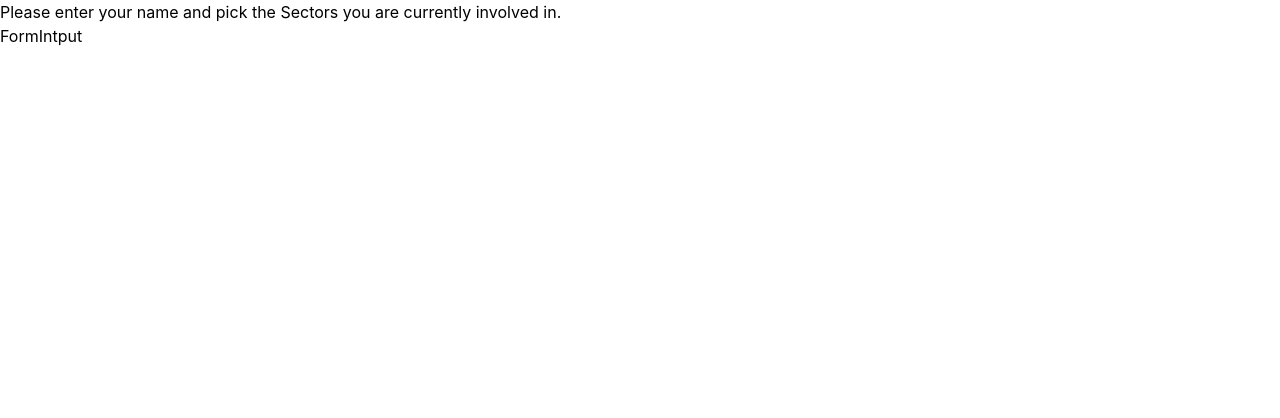
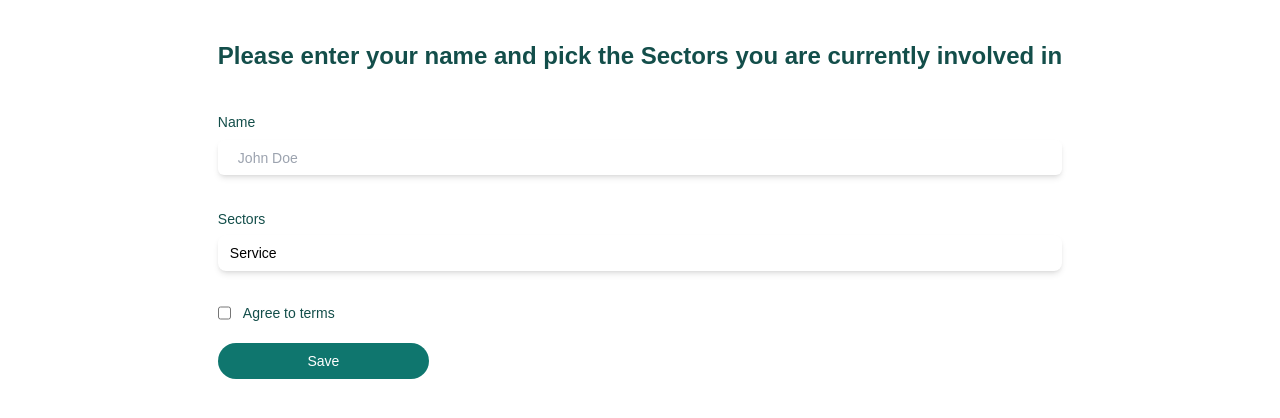
Before and after one commit to idMuvunyi/dynamic-form-challenge, a React (Create React App) app: page / in a window 1280 px wide. Shown: the top 418 px of the page. Built offline with nearby package versions, Linux system fonts and the light colour scheme.

Commit message:
implement components and basic UI styling

```diff
--- a/package.json
+++ b/package.json
@@ -3,6 +3,7 @@
   "version": "0.1.0",
   "private": true,
   "dependencies": {
+    "@headlessui/react": "^1.7.15",
     "@testing-library/jest-dom": "^5.17.0",
     "@testing-library/react": "^13.4.0",
     "@testing-library/user-event": "^13.5.0",
--- a/src/App.css
+++ /dev/null
@@ -1,38 +0,0 @@
-.App {
-  text-align: center;
-}
-
-.App-logo {
-  height: 40vmin;
-  pointer-events: none;
-}
-
-@media (prefers-reduced-motion: no-preference) {
-  .App-logo {
-    animation: App-logo-spin infinite 20s linear;
-  }
-}
-
-.App-header {
-  background-color: #282c34;
-  min-height: 100vh;
-  display: flex;
-  flex-direction: column;
-  align-items: center;
-  justify-content: center;
-  font-size: calc(10px + 2vmin);
-  color: white;
-}
-
-.App-link {
-  color: #61dafb;
-}
-
-@keyframes App-logo-spin {
-  from {
-    transform: rotate(0deg);
-  }
-  to {
-    transform: rotate(360deg);
-  }
-}
--- a/src/App.tsx
+++ b/src/App.tsx
@@ -1,16 +1,31 @@
-import React from 'react';
-import './App.css';
-import { FormIntput } from './components';
+import React, { useState } from 'react';
+import './index.css';
+import {
+  CustomButton,
+  FormCheckBox,
+  FormIntput,
+  FormSelectBox,
+} from './components';
 
 function App() {
+  // initialize name state as empty string
+  const [name, setName] = useState<string>('');
+
   return (
-    <div>
-      <h3>
-        Please enter your name and pick the Sectors you are currently involved
-        in.
-      </h3>
-      <FormIntput />
-    </div>
+    <main className="Container mx-auto p-10 flex flex-col justify-center items-center">
+      <div className="w-90">
+        <div className="flex flex-1 flex-col content-center">
+          <h4 className="text-2xl font-bold text-teal-900">
+            Please enter your name and pick the Sectors you are currently
+            involved in
+          </h4>
+          <FormIntput name={name} setName={setName} />
+        </div>
+        <FormSelectBox />
+        <FormCheckBox />
+        <CustomButton title="Save" handleBtnClick={() => {}} />
+      </div>
+    </main>
   );
 }
 
--- a/src/components/CustomButton.tsx
+++ b/src/components/CustomButton.tsx
@@ -1,7 +1,16 @@
-import React from 'react';
+import React, { MouseEventHandler } from 'react';
 
-const CustomButton = () => {
-  return <div>CustomButton</div>;
+interface ButtonProps {
+  title: string;
+  handleBtnClick: MouseEventHandler<HTMLButtonElement>;
+}
+
+const CustomButton = ({ title, handleBtnClick }: ButtonProps) => {
+  return (
+    <button type="button" onClick={handleBtnClick} className="button_styles">
+      {title}
+    </button>
+  );
 };
 
 export default CustomButton;
--- a/src/components/FormCheckBox.tsx
+++ b/src/components/FormCheckBox.tsx
@@ -1,7 +1,20 @@
-import React from 'react';
+import React, { useState } from 'react';
 
 const FormCheckBox = () => {
-  return <div>FormCheckBox</div>;
+  let [plan, setPlan] = useState('startup');
+
+  return (
+    <div className="flex mt-8">
+      <input
+        type="checkbox"
+        className="shrink-0 mr-3 border-gray-200 rounded text-orange-200 focus:ring-orange-200  accent-orange-200 dark:bg-gray-800 dark:border-gray-700 dark:checked:bg-blue-500 dark:focus:ring-offset-gray-800"
+        id="checkbox"
+      />
+      <label htmlFor="checkbox" className="font-normal text-teal-900 text-sm">
+        Agree to terms
+      </label>
+    </div>
+  );
 };
 
 export default FormCheckBox;
--- a/src/components/FormIntput.tsx
+++ b/src/components/FormIntput.tsx
@@ -1,7 +1,29 @@
 import React from 'react';
 
-const FormIntput = () => {
-  return <div>FormIntput</div>;
+interface FormInputProps {
+  name: string;
+  setName: (e: string) => void;
+}
+
+const FormIntput = ({ name, setName }: FormInputProps) => {
+  return (
+    <div className="flex">
+      <div className="flex flex-col gap-2 mb-8 mt-10 w-full">
+        <label htmlFor="name" className="font-normal text-teal-900 text-sm">
+          Name
+        </label>
+        <input
+          type="text"
+          name="name"
+          id="name"
+          value={name}
+          placeholder="John Doe"
+          className="input_styles"
+          onChange={(e) => setName(e.target.value)}
+        />
+      </div>
+    </div>
+  );
 };
 
 export default FormIntput;
--- a/src/components/FormSelectBox.tsx
+++ b/src/components/FormSelectBox.tsx
@@ -1,7 +1,70 @@
-import React from 'react';
+import React, { Fragment, useState } from 'react';
+import { Listbox, Transition } from '@headlessui/react';
+const FormSelectBox = () => {
+  const people = [
+    { id: 1, name: 'Manufacturing', unavailable: false },
+    { id: 2, name: 'Service', unavailable: false },
+    { id: 3, name: 'Other', unavailable: false },
+  ];
+  const [selected, setSelected] = useState(people[1]);
 
-const FormSelectBox = () => {
-  return <div>FormSelectBox</div>;
+  return (
+    <div className="w-85">
+      <label htmlFor="select" className="font-normal text-teal-900 text-sm">
+        Sectors
+      </label>
+      <Listbox value={selected} onChange={setSelected}>
+        <div className="relative mt-1 z-10">
+          <Listbox.Button className="relative w-full cursor-default rounded-lg bg-white py-2 pl-3 pr-10 text-left shadow-md focus:outline-none focus-visible:border-indigo-500 focus-visible:ring-2 focus-visible:ring-white focus-visible:ring-opacity-75 focus-visible:ring-offset-2 focus-visible:ring-offset-orange-300 sm:text-sm">
+            <span className="block truncate">{selected.name}</span>
+            <span className="pointer-events-none absolute inset-y-0 right-0 flex items-center pr-2">
+              {/* <ChevronUpDownIcon
+              className="h-5 w-5 text-gray-400"
+              aria-hidden="true"
+            /> */}
+            </span>
+          </Listbox.Button>
+          <Transition
+            as={Fragment}
+            leave="transition ease-in duration-100"
+            leaveFrom="opacity-100"
+            leaveTo="opacity-0"
+          >
+            <Listbox.Options className="absolute mt-1 max-h-60 w-full overflow-auto rounded-md bg-white py-1 text-base shadow-lg ring-1 ring-black ring-opacity-5 focus:outline-none sm:text-sm">
+              {people.map((person, personIdx) => (
+                <Listbox.Option
+                  key={personIdx}
+                  className={({ active }) =>
+                    `relative cursor-default select-none py-2 pl-10 pr-4 ${
+                      active ? 'bg-amber-100 text-amber-900' : 'text-gray-900'
+                    }`
+                  }
+                  value={person}
+                >
+                  {({ selected }) => (
+                    <>
+                      <span
+                        className={`block truncate ${
+                          selected ? 'font-medium' : 'font-normal'
+                        }`}
+                      >
+                        {person.name}
+                      </span>
+                      {selected ? (
+                        <span className="absolute inset-y-0 left-0 flex items-center pl-3 text-amber-600">
+                          {/* <CheckIcon className="h-5 w-5" aria-hidden="true" /> */}
+                        </span>
+                      ) : null}
+                    </>
+                  )}
+                </Listbox.Option>
+              ))}
+            </Listbox.Options>
+          </Transition>
+        </div>
+      </Listbox>
+    </div>
+  );
 };
 
 export default FormSelectBox;
--- a/src/index.css
+++ b/src/index.css
@@ -2,16 +2,16 @@
 @tailwind components;
 @tailwind utilities;
 
-body {
+* {
   margin: 0;
-  font-family: -apple-system, BlinkMacSystemFont, 'Segoe UI', 'Roboto', 'Oxygen',
-    'Ubuntu', 'Cantarell', 'Fira Sans', 'Droid Sans', 'Helvetica Neue',
-    sans-serif;
-  -webkit-font-smoothing: antialiased;
-  -moz-osx-font-smoothing: grayscale;
+  padding: 0;
+  box-sizing: border-box;
+  font-family: 'Manrope', sans-serif;
 }
 
-code {
-  font-family: source-code-pro, Menlo, Monaco, Consolas, 'Courier New',
-    monospace;
+.input_styles {
+  @apply w-full h-[35px] pl-5 p-4  text-teal-900 bg-white rounded-md cursor-pointer shadow-md focus:outline-none focus-visible:border-white focus-visible:ring-2 focus-visible:ring-white focus-visible:ring-opacity-75 focus-visible:ring-offset-2 focus-visible:ring-offset-orange-100 sm:text-sm;
 }
+.button_styles {
+  @apply w-full md:w-1/4 flex mt-5 flex-row relative justify-center items-center py-2 px-6 outline-none bg-teal-700 text-white text-sm rounded-full;
+}
--- a/tailwind.config.js
+++ b/tailwind.config.js
@@ -2,7 +2,11 @@
 module.exports = {
   content: ['./src/**/*.{js,jsx,ts,tsx}'],
   theme: {
-    extend: {},
+    extend: {
+      fontFamily: {
+        inter: ['Inter', 'sans-serif'],
+      },
+    },
   },
   plugins: [],
 };
```
Also changed, not shown: 1 other file (tests, documents, lock files or other folders).
